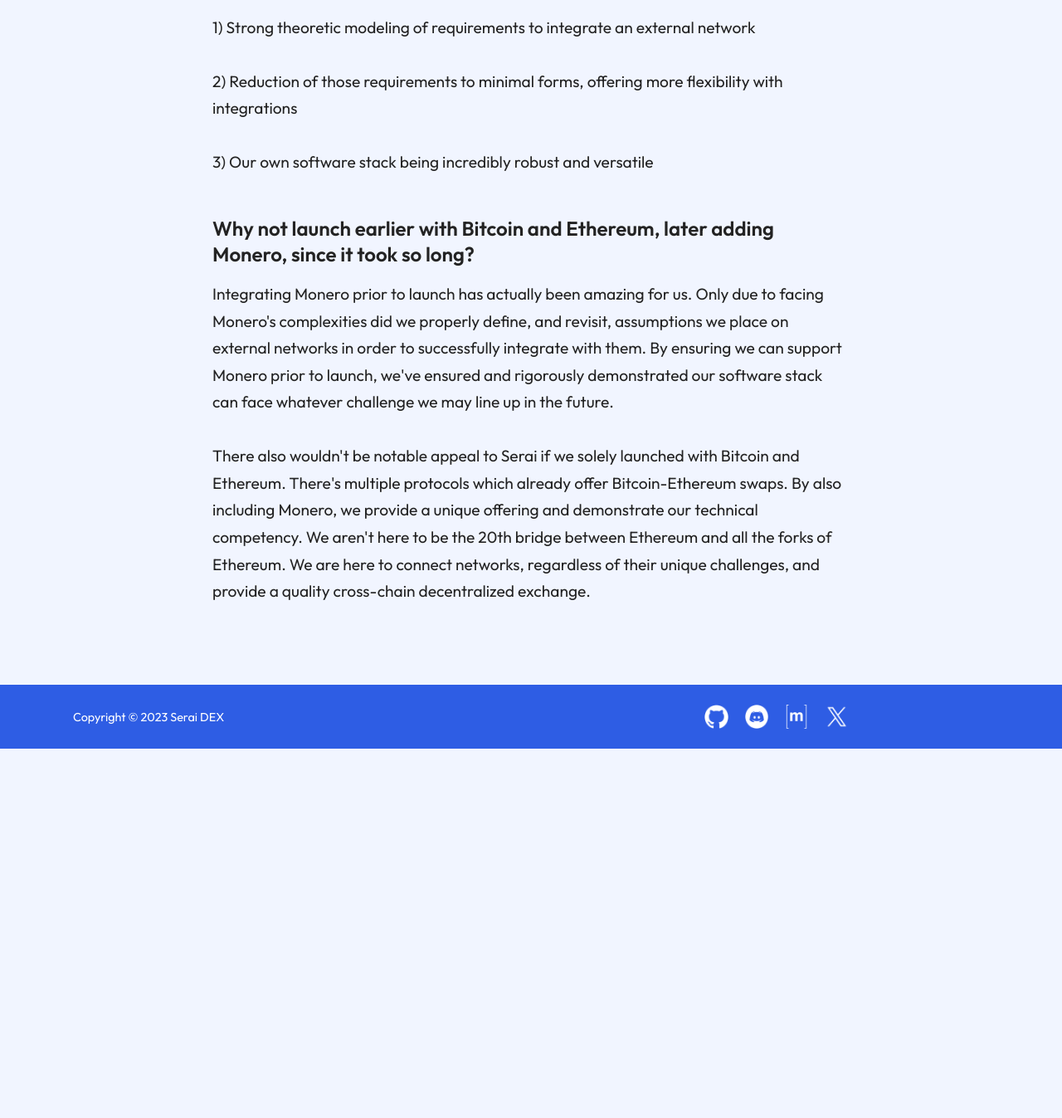
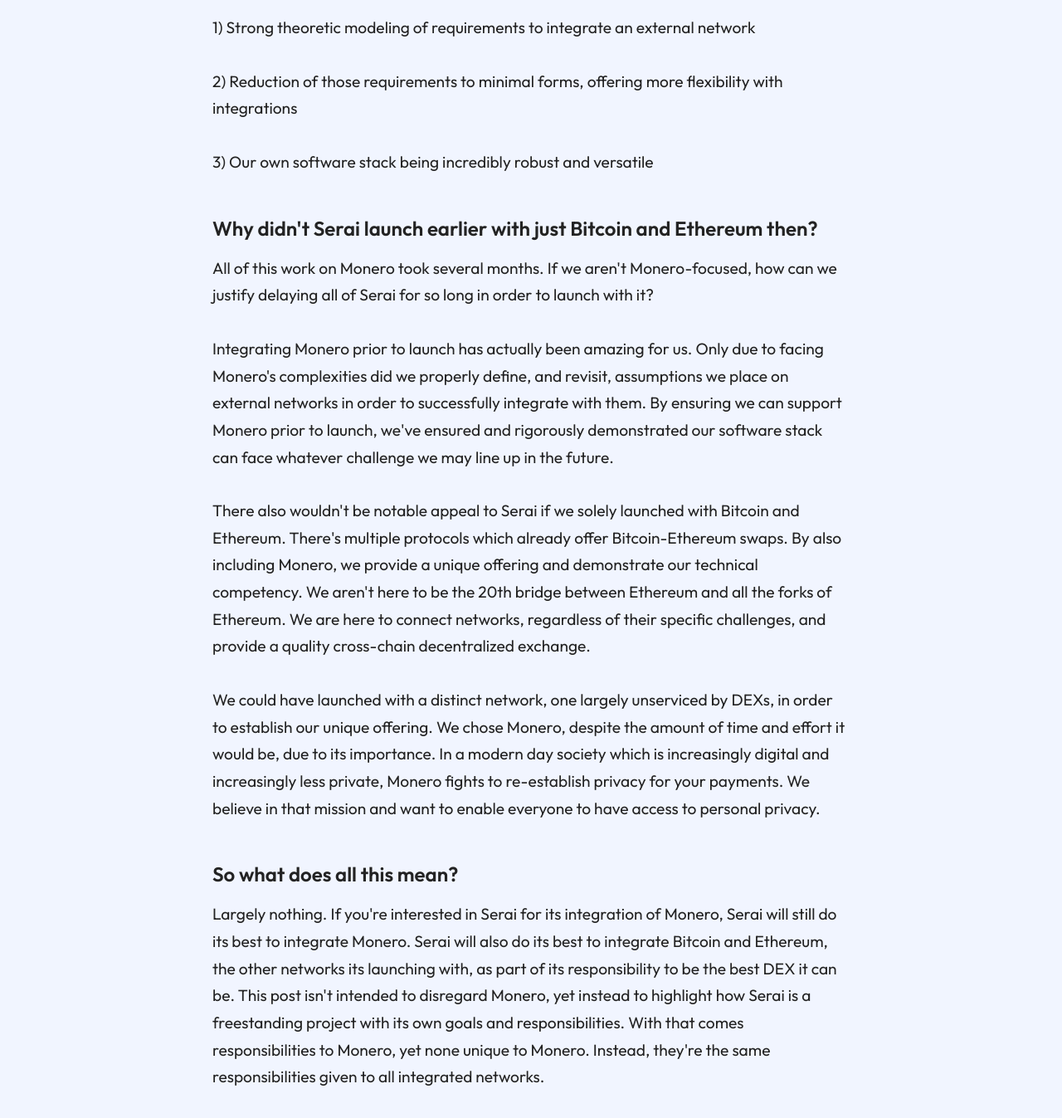
Before and after one commit to serai-dex/serai-dex.github.io, a Jekyll site: the page built from _posts/2023-10-07-is-serai-monero-focused.md, in a window 1280 px wide and 1400 px high, scrolled down 2011 px. Shown: the top 1347 px of the window at 83% size. Built offline with Jekyll 4.4.1, drawn with Linux system fonts in a browser that asks for light colours; before the commit the page ends 2913 px from its top, so only the background shows below that.

Commit message:
Clarify importance of Monero in "Is Serai Monero Focused?"

```diff
--- a/_posts/2023-10-07-is-serai-monero-focused.md
+++ b/_posts/2023-10-07-is-serai-monero-focused.md
@@ -39,8 +39,16 @@
 
 3) Our own software stack being incredibly robust and versatile
 
-## Why not launch earlier with Bitcoin and Ethereum, later adding Monero, since it took so long?
+## Why didn't Serai launch earlier with just Bitcoin and Ethereum then?
+
+All of this work on Monero took several months. If we aren't Monero-focused, how can we justify delaying all of Serai for so long in order to launch with it?
 
 Integrating Monero prior to launch has actually been amazing for us. Only due to facing Monero's complexities did we properly define, and revisit, assumptions we place on external networks in order to successfully integrate with them. By ensuring we can support Monero prior to launch, we've ensured and rigorously demonstrated our software stack can face whatever challenge we may line up in the future.
 
-There also wouldn't be notable appeal to Serai if we solely launched with Bitcoin and Ethereum. There's multiple protocols which already offer Bitcoin-Ethereum swaps. By also including Monero, we provide a unique offering and demonstrate our technical competency. We aren't here to be the 20th bridge between Ethereum and all the forks of Ethereum. We are here to connect networks, regardless of their unique challenges, and provide a quality cross-chain decentralized exchange.
+There also wouldn't be notable appeal to Serai if we solely launched with Bitcoin and Ethereum. There's multiple protocols which already offer Bitcoin-Ethereum swaps. By also including Monero, we provide a unique offering and demonstrate our technical competency. We aren't here to be the 20th bridge between Ethereum and all the forks of Ethereum. We are here to connect networks, regardless of their specific challenges, and provide a quality cross-chain decentralized exchange.
+
+We could have launched with a distinct network, one largely unserviced by DEXs, in order to establish our unique offering. We chose Monero, despite the amount of time and effort it would be, due to its importance. In a modern day society which is increasingly digital and increasingly less private, Monero fights to re-establish privacy for your payments. We believe in that mission and want to enable everyone to have access to personal privacy.
+
+## So what does all this mean?
+
+Largely nothing. If you're interested in Serai for its integration of Monero, Serai will still do its best to integrate Monero. Serai will also do its best to integrate Bitcoin and Ethereum, the other networks its launching with, as part of its responsibility to be the best DEX it can be. This post isn't intended to disregard Monero, yet instead to highlight how Serai is a freestanding project with its own goals and responsibilities. With that comes responsibilities to Monero, yet none unique to Monero. Instead, they're the same responsibilities given to all integrated networks.
```
